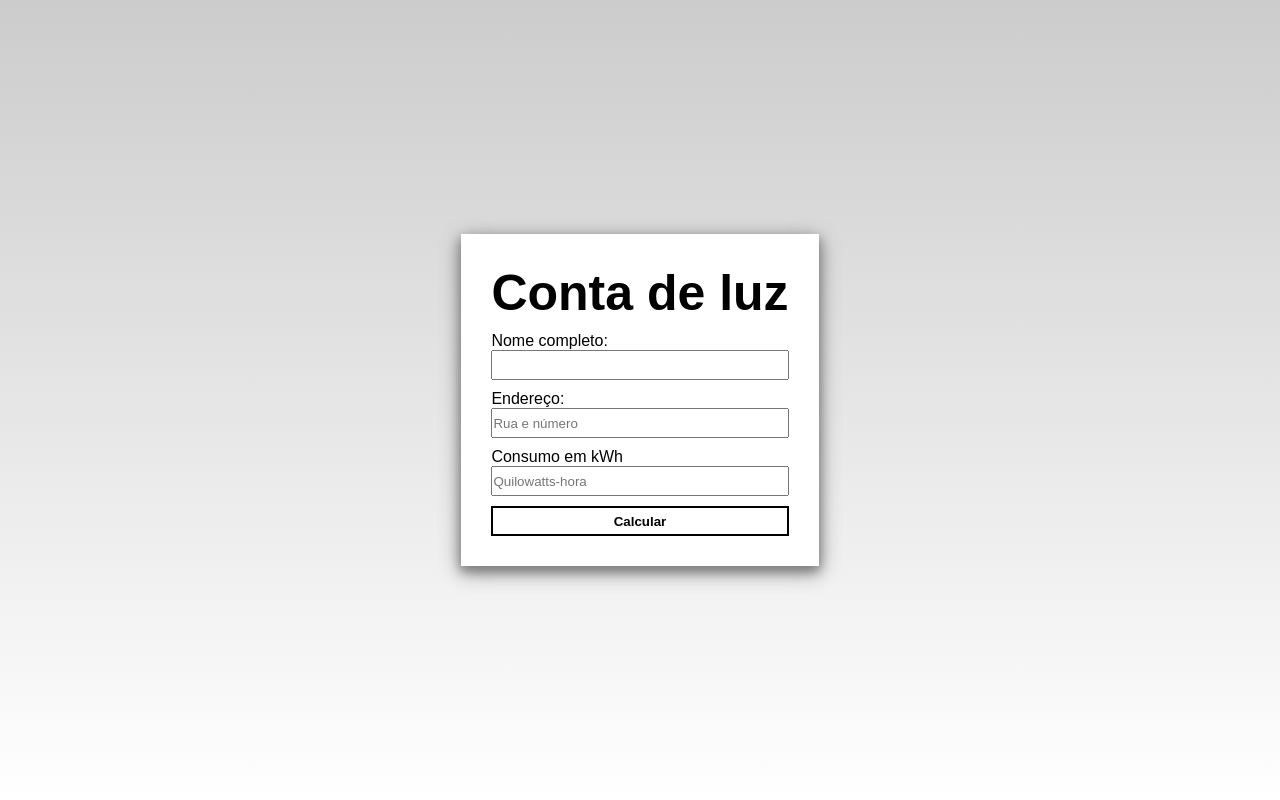
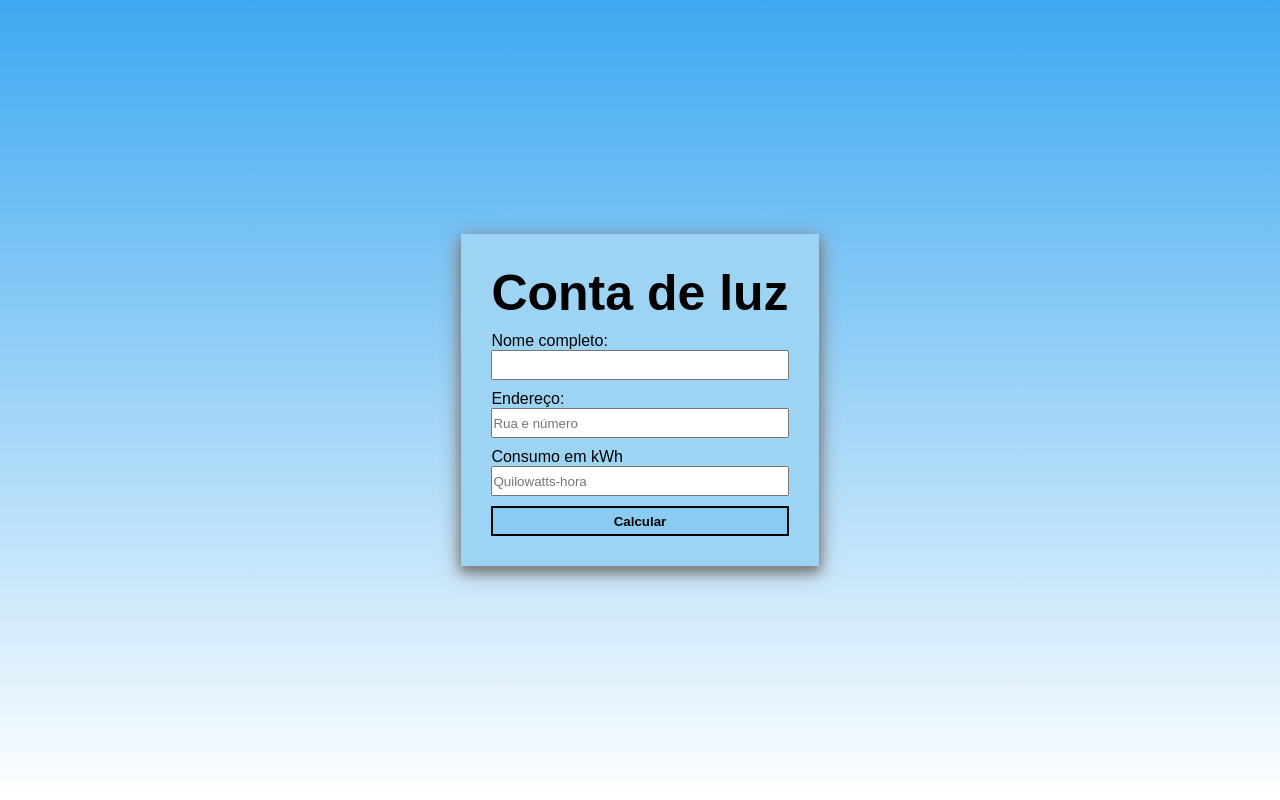
Before and after one commit to IsaMenegOchi/pwbe, a PHP site: page / in a window 1280 px wide. Run offline with PHP 8.4, Linux system fonts and the light colour scheme.

Commit message:
Adiconando detalhes

```diff
--- a/RTI_Solutions/PHL/index.html
+++ b/RTI_Solutions/PHL/index.html
@@ -9,7 +9,7 @@
 </head>
 <body>
     <form method="POST" action="./empresaPHL.php">
-        <h1>Valo da Viagem</h1>
+        <h1>Valor da Viagem</h1>
         <label for="cidadeOrigem">Cidade de origem:</label>
         <input id="cidadeOrigem" name="cidadeOrigem" />
 
--- a/RTI_Solutions/Seneltro/styles.css
+++ b/RTI_Solutions/Seneltro/styles.css
@@ -14,7 +14,7 @@ body{
 
     font-family: Arial, Helvetica, sans-serif;
 
-    background-image: linear-gradient(#ccc, white);
+    background-image: linear-gradient(rgb(62, 169, 241), white);
 }
 
 form{
@@ -23,7 +23,7 @@ form{
 
     box-shadow: 0px 5px 10px gray,0px 5px 20px gray;
     padding: 30px;
-    background-color: white;
+    background-color: rgb(158, 212, 243);
 }
 
 h1{
@@ -38,7 +38,7 @@ input{
 
 button{
     width: 100%;
-    background-color: transparent;
+    background-color: #8acbf1;
     border: 2px solid black;
     height: 30px;
 
```
